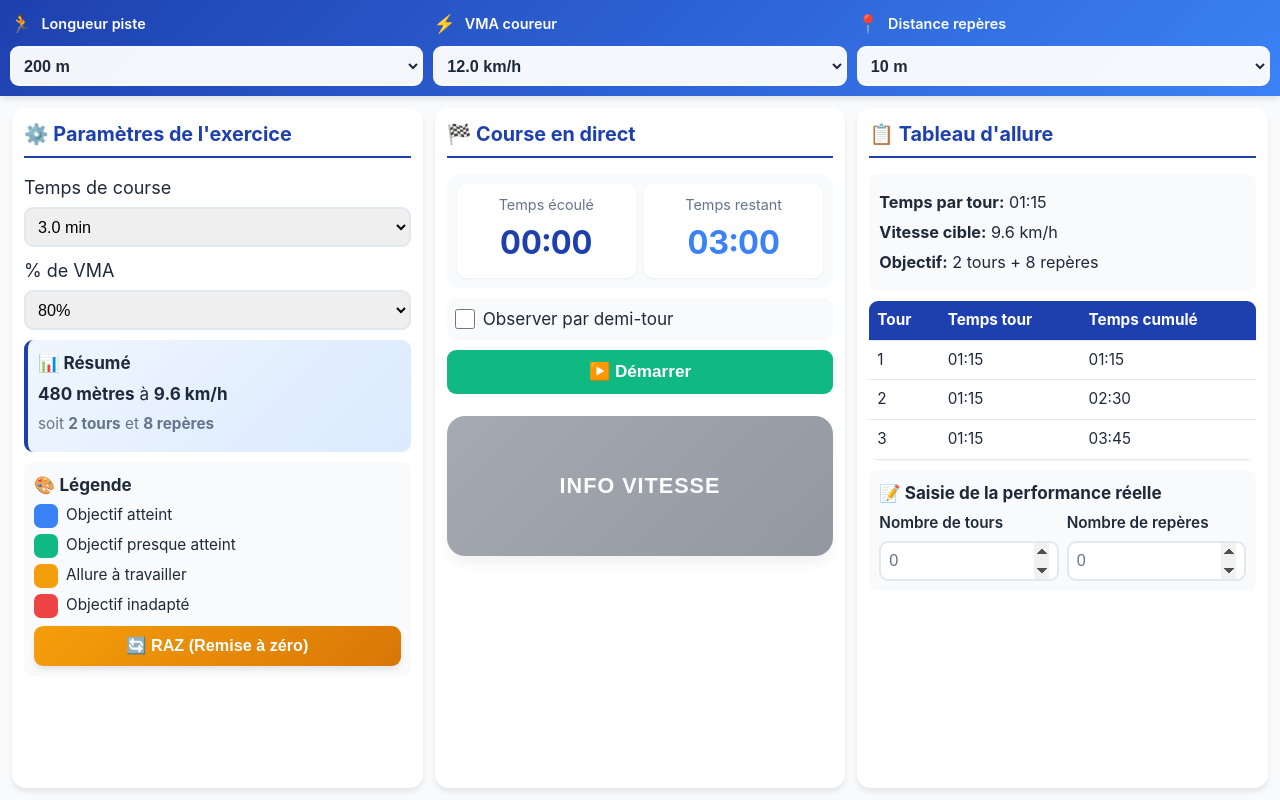
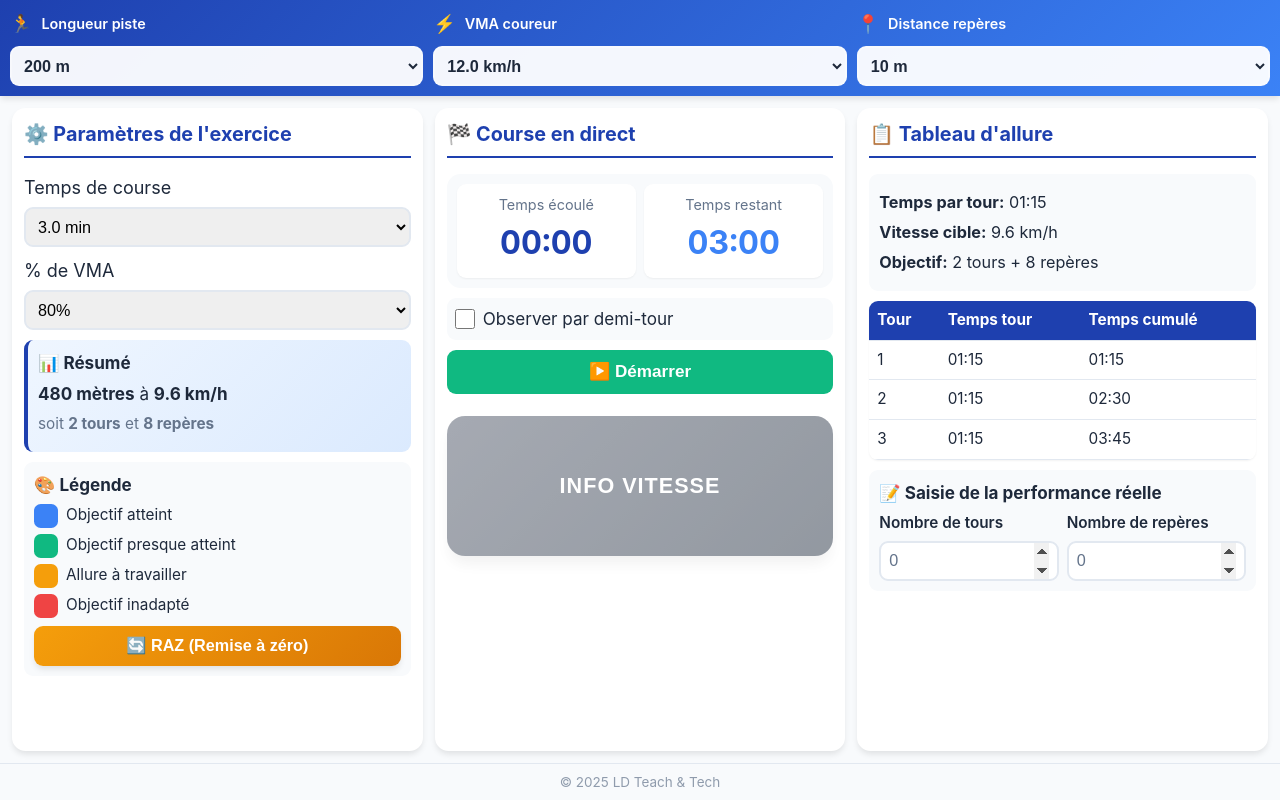
Before and after one commit to LDelorenzo41/DemiFond, a React (Vite) app: page / in a window 1280 px wide. Built offline with nearby package versions, Linux system fonts and the light colour scheme.

Commit message:
Ajout du logo et mise à jour des fichiers liés

```diff
--- a/index.html
+++ b/index.html
@@ -2,12 +2,13 @@
 <html lang="fr">
   <head>
     <meta charset="UTF-8" />
-    <meta name="viewport" content="width=device-width, initial-scale=1.0, maximum-scale=1.0, user-scalable=no" />
-    <meta name="description" content="Application PWA pour suivre les allures de course à pied" />
+    <link rel="icon" type="image/x-icon" href="/favicon.ico" />
+    <link rel="apple-touch-icon" href="/logo-192.png" />
+    <meta name="viewport" content="width=device-width, initial-scale=1.0" />
     <meta name="theme-color" content="#1e40af" />
-    <link rel="icon" type="image/svg+xml" href="/vite.svg" />
-    <link rel="manifest" href="/manifest.webmanifest" />
-    <title>Running Pace Tracker</title>
+    <meta name="description" content="Application PWA pour suivre votre allure de course en temps réel" />
+    <link rel="manifest" href="/manifest.json" />
+    <title>DemiFond - Tracker d'allure</title>
   </head>
   <body>
     <div id="root"></div>
--- a/src/App.css
+++ b/src/App.css
@@ -1337,3 +1337,48 @@
     color: var(--color-text);
   }
 }
+/* Footer copyright */
+.app-footer {
+  background: var(--color-background);
+  padding: var(--spacing-md);
+  text-align: center;
+  border-top: 1px solid var(--color-border);
+  margin-top: auto;
+}
+
+.app-footer p {
+  margin: 0;
+  font-size: 0.85rem;
+  color: var(--color-text-light);
+  opacity: 0.7;
+}
+
+/* S'assurer que l'app prend toute la hauteur */
+.app {
+  min-height: 100vh;
+  display: flex;
+  flex-direction: column;
+}
+
+/* Le main-content doit prendre l'espace disponible */
+.main-content {
+  flex: 1;
+}
+
+/* Style pour iPad landscape */
+@media (min-width: 1024px) and (max-width: 1280px) and (orientation: landscape) {
+  .app-footer {
+    padding: 8px;
+  }
+
+  .app-footer p {
+    font-size: 0.75rem;
+  }
+}
+
+/* Mobile */
+@media (max-width: 768px) {
+  .app-footer p {
+    font-size: 0.8rem;
+  }
+}
--- a/src/App.jsx
+++ b/src/App.jsx
@@ -103,6 +103,11 @@ function App() {
           lapData={lapData}
         />
       </div>
+
+      {/* Footer avec copyright */}
+      <footer className="app-footer">
+        <p>© 2025 LD Teach & Tech</p>
+      </footer>
     </div>
   );
 }
--- a/src/components/RightPanel.jsx
+++ b/src/components/RightPanel.jsx
@@ -56,6 +56,10 @@ const RightPanel = ({ trackLength, markerDistance, vma, vmaPercent, duration, is
   const actualSpeed = (actualDistance / 1000) / duration * 60; // km/h
   const speedDiff = actualSpeed - targetSpeed;
 
+  // Calculer le % de VMA réellement mobilisé
+  const actualVmaPercent = (actualSpeed / vma) * 100;
+  const vmaPercentDiff = actualVmaPercent - vmaPercent;
+
   // Déterminer l'appréciation
   let appreciation = '';
   let color = '';
@@ -83,10 +87,12 @@ const RightPanel = ({ trackLength, markerDistance, vma, vmaPercent, duration, is
     actualSpeed,
     targetSpeed,
     speedDiff,
+    actualVmaPercent,
+    vmaPercentDiff,
     appreciation,
     color
   };
-  }, [actualLaps, actualMarkers, expectedDistance, trackLength, markerDistance, duration, targetSpeed]);
+}, [actualLaps, actualMarkers, expectedDistance, trackLength, markerDistance, duration, targetSpeed, vma, vmaPercent]);
 
   // Calculer les statistiques si on a des données
   const stats = useMemo(() => {
@@ -245,6 +251,13 @@ const RightPanel = ({ trackLength, markerDistance, vma, vmaPercent, duration, is
           ({assessment.speedDiff > 0 ? '+' : ''}{assessment.speedDiff.toFixed(2)} km/h)
         </span>
       </div>
+      <div className="assessment-row">
+        <span className="label">% VMA mobilisé:</span>
+        <span className="value">
+          {assessment.actualVmaPercent.toFixed(1)}%
+          ({assessment.vmaPercentDiff > 0 ? '+' : ''}{assessment.vmaPercentDiff.toFixed(1)}%)
+        </span>
+      </div>
       <div className="assessment-appreciation">
         {assessment.appreciation}
       </div>
```
Also changed, not shown: public/manifest.json (added). Lines whose indentation alone changed are shown as unchanged.
